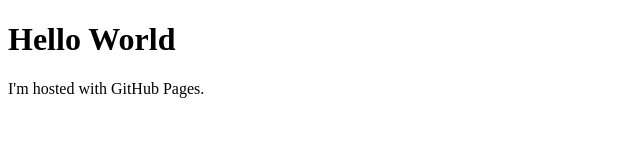
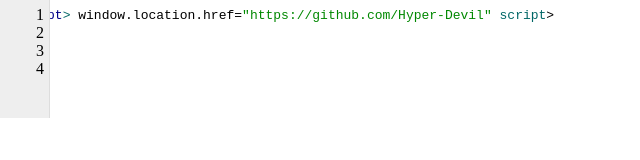
Before and after one commit to Hyper-Devil/Hyper-Devil.github.io, a plain HTML site: page index.html in a window 1280 px wide. Shown: the whole page, without its empty margins (0-640 px from the left). Drawn offline with Linux system fonts and the light colour scheme.

Commit message:
Update index.html

```diff
--- a/index.html
+++ b/index.html
@@ -1,7 +1,4 @@
-<!DOCTYPE html>
-<html>
-<body>
-<h1>Hello World</h1>
-<p>I'm hosted with GitHub Pages.</p>
-</body>
-</html>
+<code class="language-html hljs  has-numbering" style="display: block; padding: 0px; color: inherit; box-sizing: border-box; font-family: "Source Code Pro", monospace;font-size:undefined; white-space: pre; border-radius: 0px; word-wrap: normal; background: transparent;"><span class="hljs-tag" style="color: rgb(0, 102, 102); box-sizing: border-box;"><<span class="hljs-title" style="box-sizing: border-box; color: rgb(0, 0, 136);">script</span>></span><span class="javascript" style="box-sizing: border-box;">
+  window.location.href=<span class="hljs-string" style="color: rgb(0, 136, 0); box-sizing: border-box;">"https://github.com/Hyper-Devil"</span>
+</span><span class="hljs-tag" style="color: rgb(0, 102, 102); box-sizing: border-box;"></<span class="hljs-title" style="box-sizing: border-box; color: rgb(0, 0, 136);">script</span>></span>
+</code><ul class="pre-numbering" style="box-sizing: border-box; position: absolute; width: 50px; top: 0px; left: 0px; margin: 0px; padding: 6px 0px 40px; border-right-width: 1px; border-right-style: solid; border-right-color: rgb(221, 221, 221); list-style: none; text-align: right; background-color: rgb(238, 238, 238);"><li style="box-sizing: border-box; padding: 0px 5px;">1</li><li style="box-sizing: border-box; padding: 0px 5px;">2</li><li style="box-sizing: border-box; padding: 0px 5px;">3</li><li style="box-sizing: border-box; padding: 0px 5px;">4</li></ul><ul class="pre-numbering" style="box-sizing: border-box; position: absolute; width: 50px; top: 0px; left: 0px; margin: 0px; padding: 6px 0px 40px; border-right-width: 1px; border-right-style: solid; border-right-color: rgb(221, 221, 221); list-style: none; text-align: right; background-color: rgb(238, 238, 238);"><li style="box-sizing: border-box; padding: 0px 5px;">1</li><li style="box-sizing: border-box; padding: 0px 5px;">2</li><li style="box-sizing: border-box; padding: 0px 5px;">3</li><li style="box-sizing: border-box; padding: 0px 5px;">4</li></ul>
```
